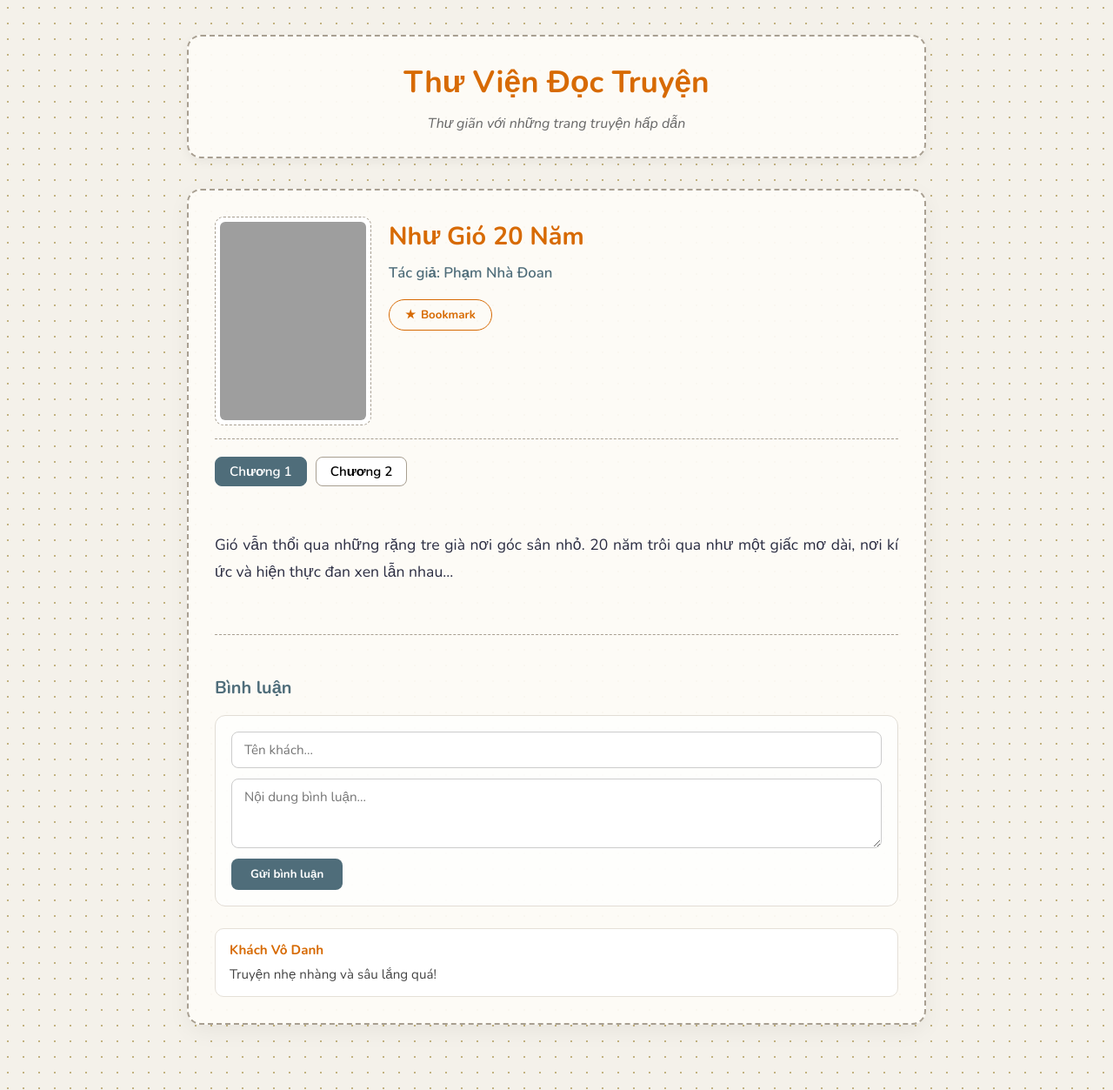
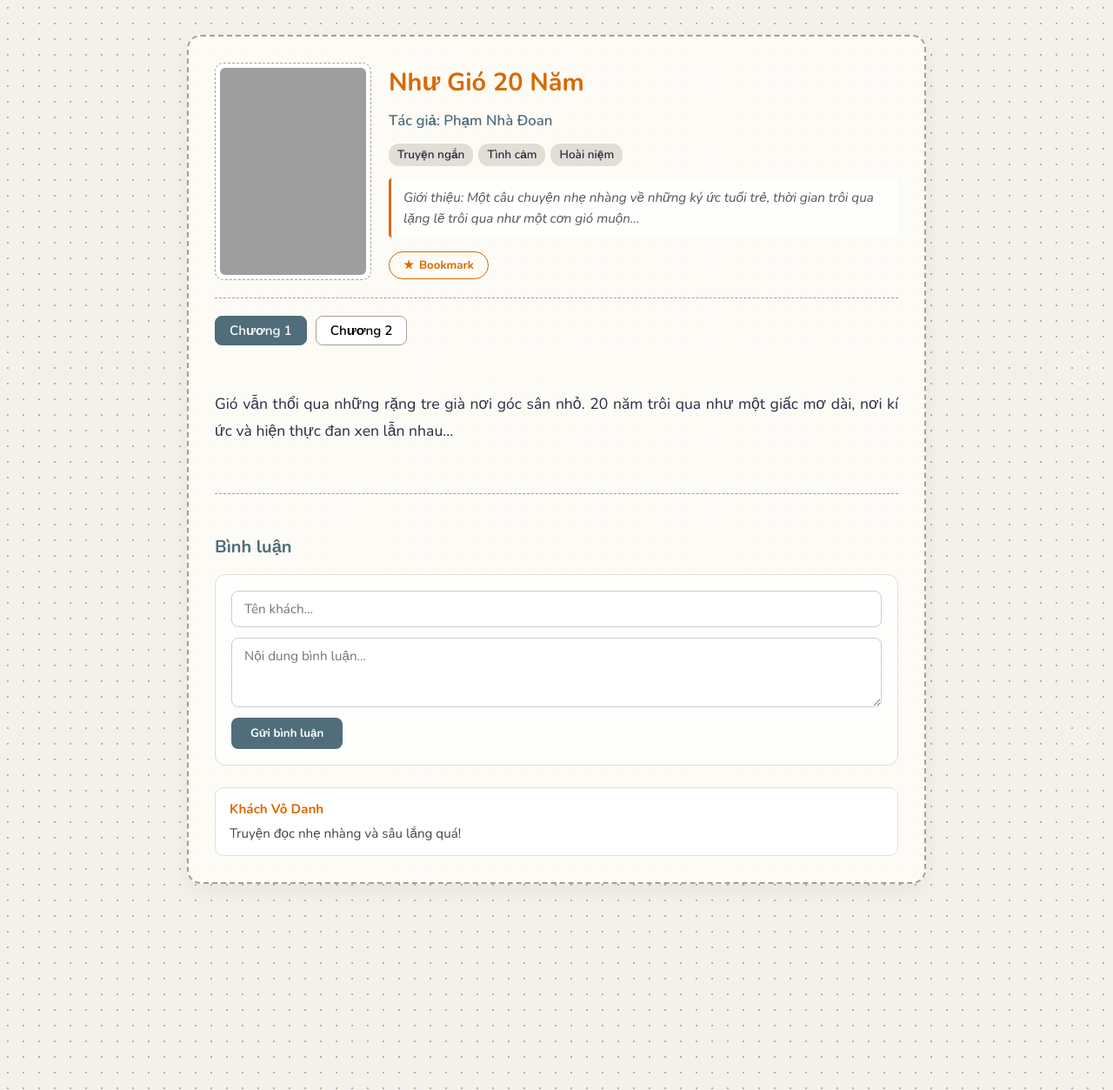
Before and after one commit to PhamNhaDoan/phamnhadoan.github.io, a Jekyll site: the page read/1.html, which Jekyll copies as it is, in a window 1280 px wide. Shown: the whole page at 87% size. Built offline with Jekyll 4.4.1, drawn with Linux system fonts in a browser that asks for light colours; grey boxes are pictures that could not be loaded.

Commit message:
Refactor styles and update story display structure
Refactor CSS styles for better readability and maintainability. Update HTML structure for story display and comments section.

```diff
--- a/read/1.html
+++ b/read/1.html
@@ -33,35 +31,8 @@
             line-height: 1.6;
         }
 
-        .container {
-            max-width: 850px;
-            margin: 0 auto;
-        }
+        .container { max-width: 850px; margin: 0 auto; }
 
-        header {
-            text-align: center;
-            margin-bottom: 35px;
-            background: var(--cream-bg);
-            padding: 24px;
-            border-radius: 16px;
-            border: 2px dashed var(--border-dash);
-            box-shadow: 0 4px 12px var(--card-shadow);
-        }
-
-        header h1 {
-            margin: 0 0 8px 0;
-            color: var(--primary-color);
-            font-size: 2.2rem;
-            font-weight: 700;
-        }
-
-        header p {
-            margin: 0;
-            color: #666;
-            font-style: italic;
-        }
-
-        /* Khung chứa truyện - Nền trắng kem mờ, bao quanh bởi đường nét đứt */
         .story-container {
             background-color: var(--cream-bg);
             border: 2px dashed var(--border-dash);
@@ -69,12 +40,11 @@
             padding: 30px;
             margin-bottom: 35px;
             box-shadow: 0 8px 24px var(--card-shadow);
-            position: relative;
         }
 
         .story-header {
             border-bottom: 1px dashed var(--border-dash);
-            padding-bottom: 15px;
+            padding-bottom: 20px;
             margin-bottom: 20px;
             display: grid;
             grid-template-columns: 180px 1fr;
@@ -83,14 +53,12 @@
         }
 
         @media (max-width: 600px) {
-            .story-header {
-                grid-template-columns: 1fr;
-            }
+            .story-header { grid-template-columns: 1fr; }
         }
 
         .cover-wrapper {
             width: 100%;
-            height: 240px;
+            height: 250px;
             border: 1px dashed var(--border-dash);
             padding: 5px;
             border-radius: 10px;
@@ -108,11 +76,7 @@
             border-radius: 6px;
         }
 
-        .story-title-group {
-            display: flex;
-            flex-direction: column;
-            gap: 6px;
-        }
+        .story-title-group { display: flex; flex-direction: column; gap: 8px; }
 
         .story-title {
             font-size: 1.8rem;
@@ -121,19 +85,44 @@
             font-weight: 700;
         }
 
-        .story-author {
-            font-size: 1.05rem;
-            color: var(--accent-green);
+        .story-author { font-size: 1.05rem; color: var(--accent-green); font-weight: 600; }
+
+        /* Tags */
+        .story-tags {
+            display: flex;
+            flex-wrap: wrap;
+            gap: 6px;
+            margin-top: 4px;
+        }
+
+        .tag-item {
+            background: #e2ddd5;
+            color: var(--text-color);
+            padding: 2px 10px;
+            border-radius: 12px;
+            font-size: 0.85rem;
             font-weight: 600;
+        }
+
+        /* Giới thiệu truyện */
+        .story-summary {
+            background: rgba(255, 255, 255, 0.7);
+            border-left: 3px solid var(--primary-color);
+            padding: 10px 14px;
+            border-radius: 4px;
+            font-size: 0.95rem;
+            color: #555;
+            font-style: italic;
+            margin-top: 6px;
         }
 
         .bookmark-btn {
             align-self: flex-start;
-            margin-top: 10px;
+            margin-top: 8px;
             background: transparent;
             border: 1px solid var(--primary-color);
             color: var(--primary-color);
-            padding: 8px 18px;
+            padding: 6px 16px;
             border-radius: 20px;
             cursor: pointer;
             font-family: inherit;
@@ -149,12 +138,7 @@
             color: #fff;
         }
 
-        .chapter-nav {
-            margin-bottom: 20px;
-            display: flex;
-            gap: 10px;
-            flex-wrap: wrap;
-        }
+        .chapter-nav { margin-bottom: 20px; display: flex; gap: 10px; flex-wrap: wrap; }
 
         .chapter-btn {
             padding: 6px 16px;
@@ -181,22 +165,15 @@
             white-space: pre-line;
             margin-bottom: 30px;
             min-height: 120px;
-            color: var(--text-color);
         }
 
-        /* Phần Bình Luận */
         .comments-section {
             border-top: 1px dashed var(--border-dash);
             padding-top: 25px;
             margin-top: 25px;
         }
 
-        .comments-title {
-            font-size: 1.25rem;
-            color: var(--accent-green);
-            margin-bottom: 15px;
-            font-weight: 700;
-        }
+        .comments-title { font-size: 1.25rem; color: var(--accent-green); margin-bottom: 15px; font-weight: 700; }
 
         .comment-form {
             display: flex;
@@ -219,10 +196,7 @@
             outline: none;
         }
 
-        .comment-form textarea {
-            resize: vertical;
-            min-height: 80px;
-        }
+        .comment-form textarea { resize: vertical; min-height: 80px; }
 
         .comment-form button {
             align-self: flex-start;
@@ -234,14 +208,9 @@
             cursor: pointer;
             font-family: inherit;
             font-weight: 700;
-            transition: background 0.2s;
         }
 
-        .comments-list {
-            display: flex;
-            flex-direction: column;
-            gap: 12px;
-        }
+        .comments-list { display: flex; flex-direction: column; gap: 12px; }
 
         .comment-item {
             background: #fff;
@@ -250,47 +219,41 @@
             padding: 12px 16px;
         }
 
-        .comment-author {
-            font-weight: 700;
-            color: var(--primary-color);
-            margin-bottom: 4px;
-            font-size: 0.95rem;
-        }
-
-        .comment-text {
-            font-size: 0.95rem;
-            color: #444;
-            white-space: pre-line;
-        }
+        .comment-author { font-weight: 700; color: var(--primary-color); margin-bottom: 4px; font-size: 0.95rem; }
+        .comment-text { font-size: 0.95rem; color: #444; white-space: pre-line; }
     </style>
 </head>
 <body>
 
 <div class="container">
-    <header>
-        <h1>Thư Viện Đọc Truyện</h1>
-        <p>Thư giãn với những trang truyện hấp dẫn</p>
-    </header>
-
-    <main id="story-list-container">
-        <!-- Truyện mẫu -->
-        <article class="story-container" data-story-id="story-sample">
+    <article class="story-container">
         <div class="story-header">
             <div class="cover-wrapper">
                 <img src="https://images.unsplash.com/photo-1543002588-bfa74002ed7e?q=80&w=400" alt="Bìa truyện" class="cover-img">
             </div>
             <div class="story-title-group">
-                    <h2 class="story-title">Như Gió 20 Năm</h2>
+                <h1 class="story-title">Như Gió 20 Năm</h1>
                 <div class="story-author">Tác giả: Phạm Nhà Đoan</div>
-                    <button class="bookmark-btn" onclick="toggleBookmark('story-sample')">
+
+                <div class="story-tags">
+                    <span class="tag-item">Truyện ngắn</span>
+                    <span class="tag-item">Tình cảm</span>
+                    <span class="tag-item">Hoài niệm</span>
+                </div>
+
+                <div class="story-summary">
+                    Giới thiệu: Một câu chuyện nhẹ nhàng về những ký ức tuổi trẻ, thời gian trôi qua lặng lẽ trôi qua như một cơn gió muộn...
+                </div>
+
+                <button class="bookmark-btn" onclick="toggleBookmark()">
                     <span class="bm-icon">★</span> <span class="bm-text">Bookmark</span>
                 </button>
             </div>
         </div>
 
         <div class="chapter-nav">
-                <button class="chapter-btn active" onclick="switchSampleChap(this, 1)">Chương 1</button>
-                <button class="chapter-btn" onclick="switchSampleChap(this, 2)">Chương 2</button>
+            <button class="chapter-btn active" onclick="switchSampleChap(1)">Chương 1</button>
+            <button class="chapter-btn" onclick="switchSampleChap(2)">Chương 2</button>
         </div>
 
         <div class="story-content" id="sample-content">
@@ -308,52 +271,17 @@ Gió vẫn thổi qua những rặng tre già nơi góc sân nhỏ. 20 năm trô
             <div class="comments-list">
                 <div class="comment-item">
                     <div class="comment-author">Khách Vô Danh</div>
-                        <div class="comment-text">Truyện nhẹ nhàng và sâu lắng quá!</div>
+                    <div class="comment-text">Truyện đọc nhẹ nhàng và sâu lắng quá!</div>
                 </div>
             </div>
         </div>
     </article>
-    </main>
 </div>
 
 <script>
-    function initBookmarks() {
-        const bookmarks = JSON.parse(localStorage.getItem('story_bookmarks') || '[]');
-        document.querySelectorAll('.story-container').forEach(container => {
-            const id = container.getAttribute('data-story-id');
-            const btn = container.querySelector('.bookmark-btn');
-            if (btn && bookmarks.includes(id)) {
-                btn.classList.add('bookmarked');
-                btn.querySelector('.bm-text').textContent = 'Đã Bookmark';
-            }
-        });
-    }
-
-    function toggleBookmark(storyId) {
-        let bookmarks = JSON.parse(localStorage.getItem('story_bookmarks') || '[]');
-        const container = document.querySelector(`[data-story-id="${storyId}"]`);
-        const btn = container ? container.querySelector('.bookmark-btn') : null;
-
-        if (bookmarks.includes(storyId)) {
-            bookmarks = bookmarks.filter(id => id !== storyId);
-            if (btn) {
-                btn.classList.remove('bookmarked');
-                btn.querySelector('.bm-text').textContent = 'Bookmark';
-            }
-        } else {
-            bookmarks.push(storyId);
-            if (btn) {
-                btn.classList.add('bookmarked');
-                btn.querySelector('.bm-text').textContent = 'Đã Bookmark';
-            }
-        }
-        localStorage.setItem('story_bookmarks', JSON.stringify(bookmarks));
-    }
-
-    function switchSampleChap(btn, num) {
-        const nav = btn.parentElement;
-        nav.querySelectorAll('.chapter-btn').forEach(b => b.classList.remove('active'));
-        btn.classList.add('active');
+    function switchSampleChap(num) {
+        document.querySelectorAll('.chapter-btn').forEach(b => b.classList.remove('active'));
+        event.target.classList.add('active');
         const contentDiv = document.getElementById('sample-content');
         if (num === 1) {
             contentDiv.textContent = "Gió vẫn thổi qua những rặng tre già nơi góc sân nhỏ. 20 năm trôi qua như một giấc mơ dài, nơi kí ức và hiện thực đan xen lẫn nhau...";
@@ -374,10 +302,7 @@ Gió vẫn thổi qua những rặng tre già nơi góc sân nhỏ. 20 năm trô
         if (name && text) {
             const item = document.createElement('div');
             item.className = 'comment-item';
-            item.innerHTML = `
-                <div class="comment-author">${escapeHtml(name)}</div>
-                <div class="comment-text">${escapeHtml(text)}</div>
-            `;
+            item.innerHTML = `<div class="comment-author">${escapeHtml(name)}</div><div class="comment-text">${escapeHtml(text)}</div>`;
             listDiv.prepend(item);
             textInput.value = '';
         }
```
Also changed, not shown: other parts of read/1.html (+1 -5 lines). Lines whose indentation alone changed are shown as unchanged.
